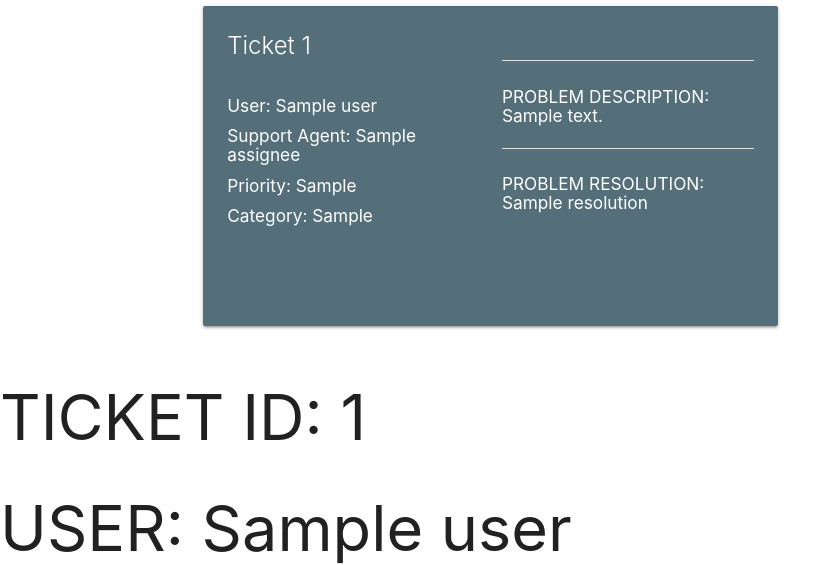
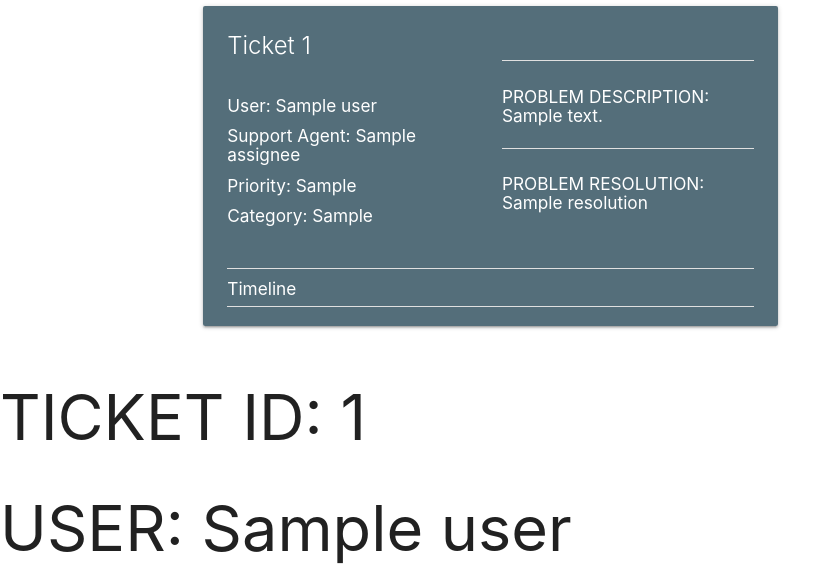
Before and after one commit to jscpeterson/help-desk, a Django app: template templates/tickets/view_ticket.html in a window 1280 px wide. Shown: the part 182-747 px from the top of the page, without its empty margins (0-840 px from the left). Run offline with Django 3.2, Linux system fonts and the light colour scheme; the template is opened without the code that fills it: most values are stand-ins (such as "Sample title", 1, 10 or a date in 2020).

Commit message:
Add basic layout for timeline section to detail card.

```diff
--- a/templates/tickets/view_ticket.html
+++ b/templates/tickets/view_ticket.html
@@ -1,6 +1,9 @@
 {% extends 'base.html' %}
 
 {% block content %}
+
+<!-- TODO: MAKE THE PROBLEM DESCRIPTION SECTION, AND POSSIBLY RESOLUTION, A CARD
+REVEAL WITH DESCRIPTION PARTIALLY SHOWN IN A FIXED HEIGHT SECTION -->
 
 <!-- CONTAINER START -->
 <div class="container">
@@ -73,6 +76,26 @@
               {% endif %}
             </div> <!--  COLUMN IN CARD FOR STATUS, DESCRIPTION, RESOLUTION END -->
           </div> <!-- DETAIL ROW FOR TICKET TITLE, META, STATUS, DESCRIPTION, RESOLUTION END -->
+          <div class="row"> <!-- ROW FOR TIMELINE FOOTER START-->
+            <div class="col s12"> <!-- COLUMN FOR FOOTER WITH TIMELINE START-->
+              <div class="divider"></div>
+              <h6>Timeline</h6>
+              <div class="divider"></div>
+              <div class="section"> <!-- TIMELINE SECTION START -->
+                <h6>CREATED AT: {{ticket.created_date}}</h6>
+                <h6>BY: {{ticket.user}}</h6>
+                {% if ticket.assignment_date %}
+                <h6>ASSIGNED AT: {{ticket.assignment_date}}</h6>
+                <h6>TO: {{ticket.assignee}}</h6>
+                <h6>BY: {{ticket.assigned_by}}</h6>
+                {% endif %}
+                {% if ticket.status == 2 %}
+                <h6>RESOLVED AT: {{ticket.closed_date}}</h6>
+                <h6>BY: {{ticket.assignee}}</h6>
+                {% endif %}
+              </div> <!-- TIMELINE SECTION END -->
+            </div> <!-- COLUMN FOR FOOTER WITH TIMELINE END-->
+          </div> <!-- ROW FOR TIMELINE FOOTER END-->
         </div>
       </div>
       <!-- TICKET DETAILS CARD END -->
```
